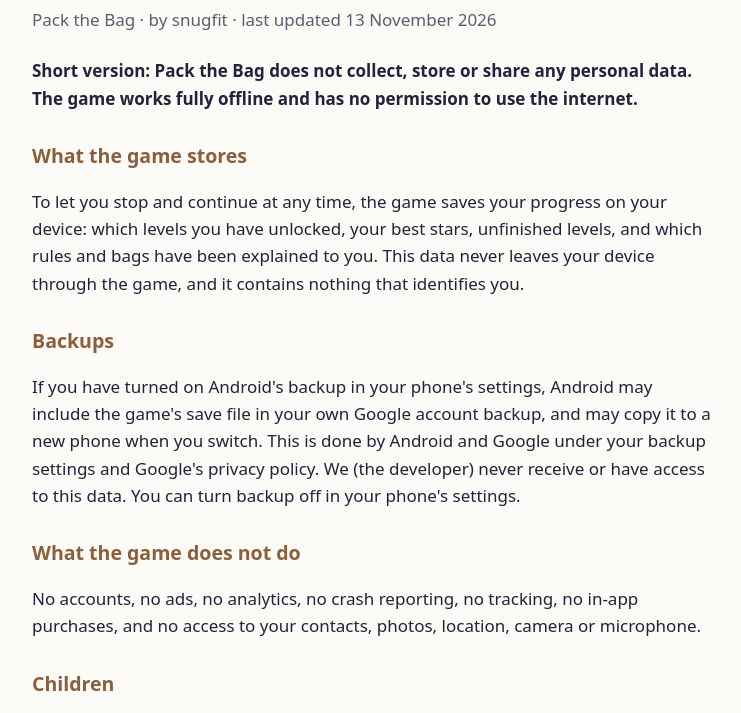
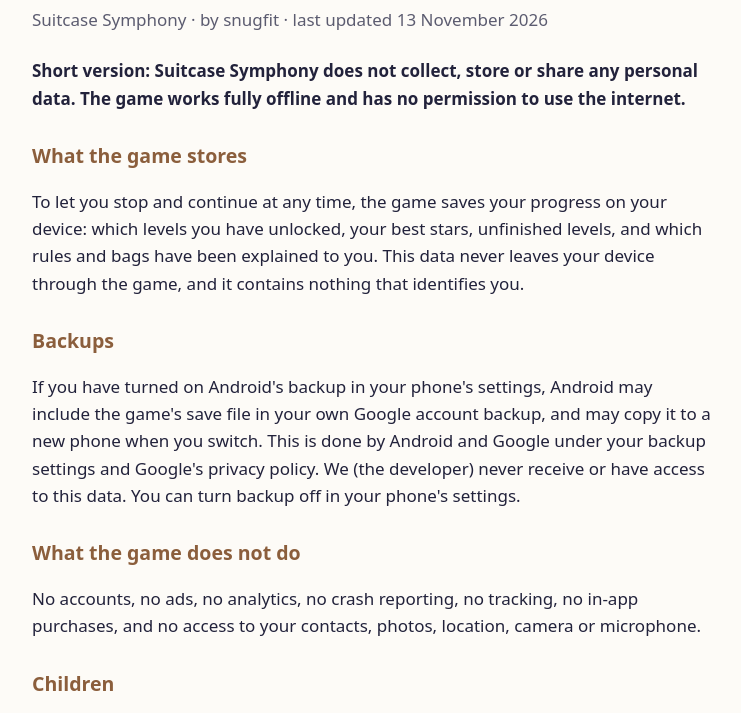
Before and after one commit to snugfit/snugfit.github.io, a plain HTML site: page packing/privacy/index.html in a window 1280 px wide. Shown: the part 76-789 px from the top of the page, without its empty margins (268-1009 px from the left). Drawn offline with Linux system fonts and the light colour scheme.

Commit message:
Rename to Suitcase Symphony

```diff
--- a/packing/privacy/index.html
+++ b/packing/privacy/index.html
@@ -3,7 +3,7 @@
 <head>
 <meta charset="utf-8">
 <meta name="viewport" content="width=device-width, initial-scale=1">
-<title>Privacy policy – Pack the Bag</title>
+<title>Privacy policy – Suitcase Symphony</title>
 <style>
   :root { --bg: #fdfbf7; --text: #22223b; --muted: #5c5c70; --accent: #8b5e3c; }
   @media (prefers-color-scheme: dark) {
@@ -21,9 +21,9 @@
 <body>
 <main>
   <h1>Privacy policy</h1>
-  <p class="date">Pack the Bag · by snugfit · last updated 13 November 2026</p>
+  <p class="date">Suitcase Symphony · by snugfit · last updated 13 November 2026</p>
 
-  <p><strong>Short version: Pack the Bag does not collect, store or share any personal data.
+  <p><strong>Short version: Suitcase Symphony does not collect, store or share any personal data.
   The game works fully offline and has no permission to use the internet.</strong></p>
 
   <h2>What the game stores</h2>
```
Also changed, not shown: index.html (+1 -1 lines).
